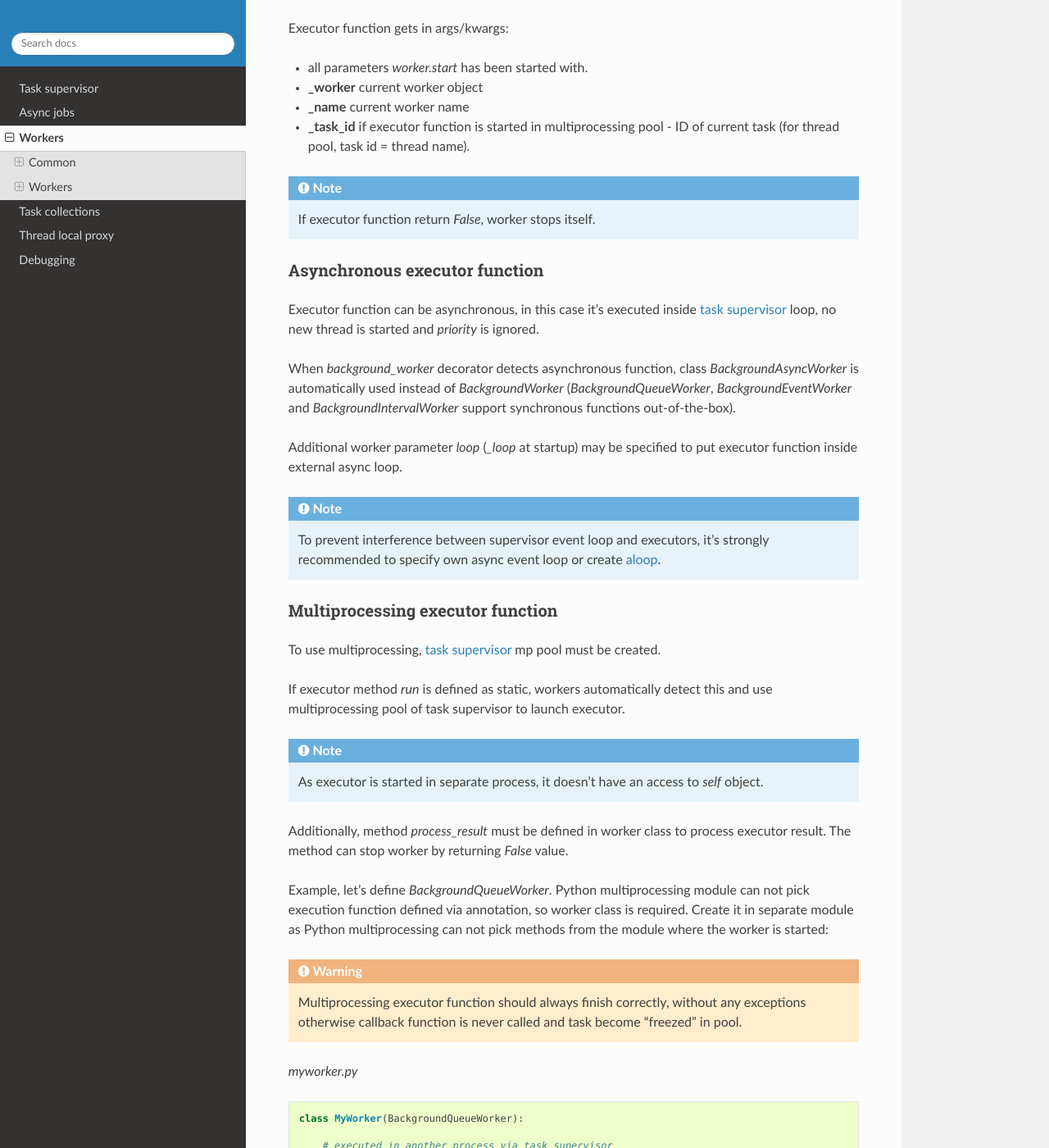
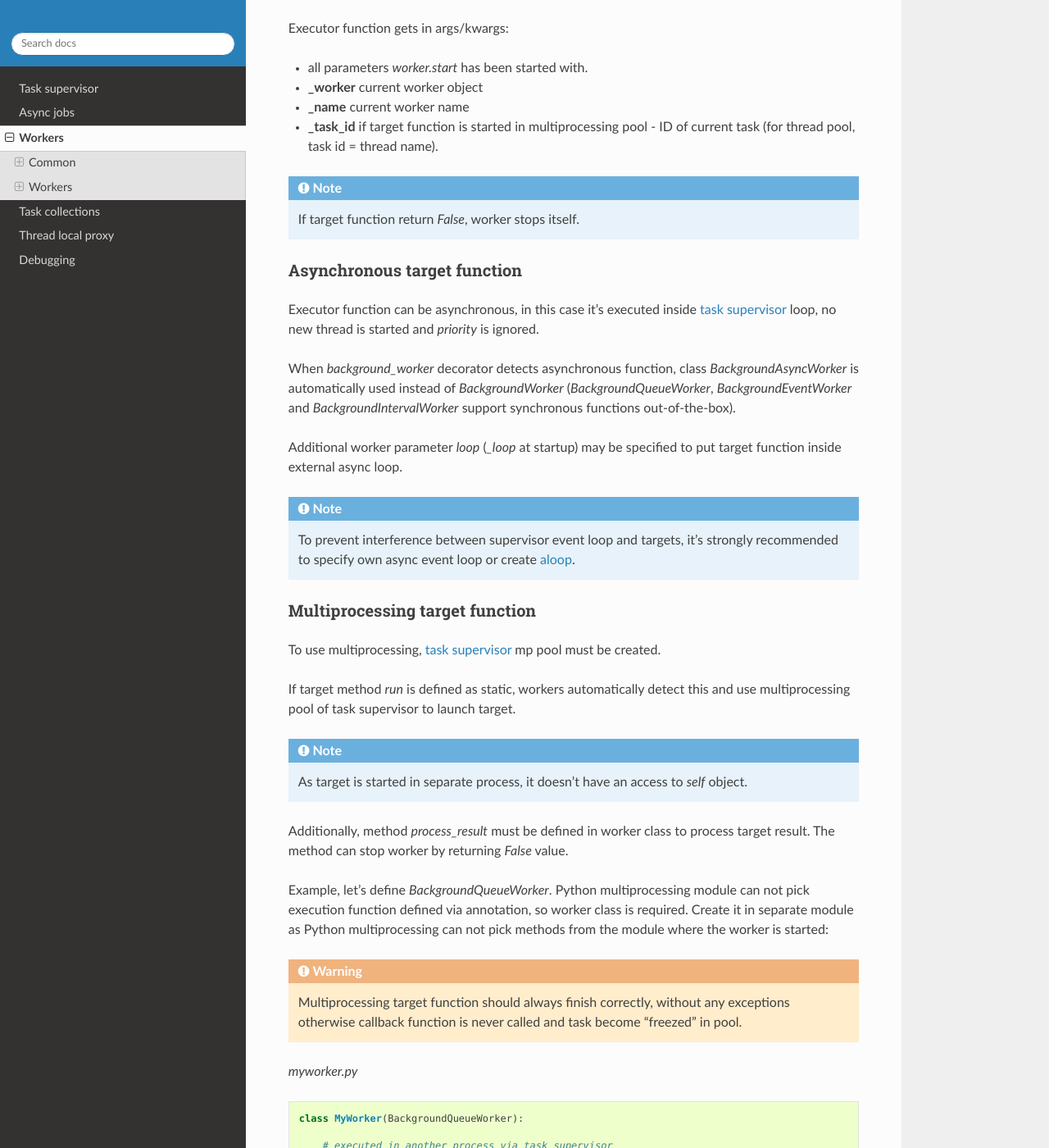
Before and after one commit to alttch/neotasker, a Sphinx documentation site: the page built from doc/workers.rst, in a window 1280 px wide and 1400 px high, scrolled down 1584 px. Shown: the whole window at 82% size. Built offline with Sphinx 7.4.7 and the Read the Docs theme 2.0.0, drawn with Linux system fonts in a browser that asks for light colours; some of the changed text lies outside the part shown.

Commit message:
executor -> target in docs

```diff
--- a/doc/workers.rst
+++ b/doc/workers.rst
@@ -1,7 +1,7 @@
 Workers
 *******
 
-Worker is an object which runs specified function (executor) in a loop.
+Worker is an object which runs specified function (target) in a loop.
 
 .. contents::
 
@@ -13,17 +13,17 @@ Worker parameters
 
 All workers support the following initial parameters:
 
-* **name** worker name (default: name of executor function if specified,
+* **name** worker name (default: name of target function if specified,
   otherwise: auto-generated UUID)
 
-* **func** executor function (default: *worker.run*)
+* **func** target function (default: *worker.run*)
 
 * **priority** worker thread priority
 
-* **o** special object, passed as-is to executor (e.g. object worker is running
+* **o** special object, passed as-is to target (e.g. object worker is running
   for)
 
-* **on_error** a function which is called, if executor raises an exception
+* **on_error** a function which is called, if target raises an exception
 
 * **on_error_kwargs** kwargs for *on_error* function
 
@@ -51,7 +51,7 @@ worker startup (first two - as *_name* and *_priority*)
 Executor function
 -----------------
 
-Worker executor function is either specified with annotation or named *run*
+Worker target function is either specified with annotation or named *run*
 (see examples below). The function should always have *\*\*kwargs* param.
 
 Executor function gets in args/kwargs:
@@ -60,14 +60,14 @@ Executor function gets in args/kwargs:
 
 * **_worker** current worker object
 * **_name** current worker name
-* **_task_id** if executor function is started in multiprocessing pool - ID of
+* **_task_id** if target function is started in multiprocessing pool - ID of
   current task (for thread pool, task id = thread name).
 
 .. note::
 
-    If executor function return *False*, worker stops itself.
+    If target function return *False*, worker stops itself.
 
-Asynchronous executor function
+Asynchronous target function
 ------------------------------
 
 Executor function can be asynchronous, in this case it's executed inside
@@ -80,30 +80,30 @@ When *background_worker* decorator detects asynchronous function, class
 *BackgroundIntervalWorker* support synchronous functions out-of-the-box).
 
 Additional worker parameter *loop* (*_loop* at startup) may be specified to put
-executor function inside external async loop.
+target function inside external async loop.
 
 .. note::
 
-   To prevent interference between supervisor event loop and executors, it's
+   To prevent interference between supervisor event loop and targets, it's
    strongly recommended to specify own async event loop or create
    :ref:`aloop<aloops>`.
 
-Multiprocessing executor function
+Multiprocessing target function
 ---------------------------------
 
 To use multiprocessing, :ref:`task supervisor<create_mp_pool>` mp pool must be
 created.
 
-If executor method *run* is defined as static, workers automatically detect
-this and use multiprocessing pool of task supervisor to launch executor.
+If target method *run* is defined as static, workers automatically detect
+this and use multiprocessing pool of task supervisor to launch target.
 
 .. note::
 
-    As executor is started in separate process, it doesn't have an access to
+    As target is started in separate process, it doesn't have an access to
     *self* object.
 
 Additionally, method *process_result* must be defined in worker class to
-process executor result. The method can stop worker by returning *False* value.
+process target result. The method can stop worker by returning *False* value.
 
 Example, let's define *BackgroundQueueWorker*. Python multiprocessing module
 can not pick execution function defined via annotation, so worker class is
@@ -112,7 +112,7 @@ methods from the module where the worker is started:
 
 .. warning::
 
-    Multiprocessing executor function should always finish correctly, without
+    Multiprocessing target function should always finish correctly, without
     any exceptions otherwise callback function is never called and task become
     "freezed" in pool.
 
@@ -150,13 +150,13 @@ Workers
 BackgroundWorker
 ----------------
 
-Background worker is a worker which continuously run executor function in a
+Background worker is a worker which continuously run target function in a
 loop without any condition. Loop of this worker is synchronous and is started
 in separate thread instantly.
 
 .. code:: python
 
-    # with annotation - function becomes worker executor
+    # with annotation - function becomes worker target
     from neotasker import background_worker
 
     @background_worker
@@ -186,14 +186,14 @@ in separate thread instantly.
 BackgroundAsyncWorker
 ---------------------
 
-Similar to *BackgroundWorker* but used for async executor functions. Has
+Similar to *BackgroundWorker* but used for async target functions. Has
 additional parameter *loop=* (*_loop* in start function) to specify either
 async event loop or :ref:`aloop<aloops>` object. By default either task
 supervisor event loop or task supervisor default aloop is used.
 
 .. code:: python
 
-    # with annotation - function becomes worker executor
+    # with annotation - function becomes worker target
     from neotasker import background_worker
 
     @background_worker
@@ -217,7 +217,7 @@ BackgroundQueueWorker
 ---------------------
 
 Background worker which gets data from asynchronous queue and passes it to
-synchronous or Asynchronous executor.
+synchronous or Asynchronous target.
 
 Queue worker is created as soon as annotator detects *q=True* or *queue=True*
 param. Default queue is *asyncio.queues.Queue*. If you want to use e.g.
@@ -225,7 +225,7 @@ priority queue, specify its class instead of just *True*.
 
 .. code:: python
 
-    # with annotation - function becomes worker executor
+    # with annotation - function becomes worker target
     from neotasker import background_worker
 
     @background_worker(q=True)
@@ -260,14 +260,14 @@ BackgroundEventWorker
 ---------------------
 
 Background worker which runs asynchronous loop waiting for the event and
-launches synchronous or asynchronous executor when it's happened.
+launches synchronous or asynchronous target when it's happened.
 
 Event worker is created as soon as annotator detects *e=True* or *event=True*
 param.
 
 .. code:: python
 
-    # with annotation - function becomes worker executor
+    # with annotation - function becomes worker target
     from neotasker import background_worker
 
     @background_worker(e=True)
@@ -296,14 +296,14 @@ method is thread-safe. If worker is triggered from the same asyncio loop,
 BackgroundIntervalWorker
 ------------------------
 
-Background worker which runs synchronous or asynchronous executor function with
+Background worker which runs synchronous or asynchronous target function with
 the specified interval or delay.
 
 Worker initial parameters:
 
-* **interval** run executor with a specified interval (in seconds)
-* **delay** delay *between* executor launches
-* **delay_before** delay *before* executor launch
+* **interval** run target with a specified interval (in seconds)
+* **delay** delay *between* target launches
+* **delay_before** delay *before* target launch
 
 Parameters *interval* and *delay* can not be used together. All parameters can
 be overriden during startup by adding *_* prefix (e.g.
@@ -325,7 +325,7 @@ detects one of the parameters above:
     myfunc.start()
     myfunc2.start()
 
-As well as event worker, **BackgroundIntervalWorker** supports manual executor
+As well as event worker, **BackgroundIntervalWorker** supports manual target
 triggering with *worker.trigger()* and *worker.trigger_threadsafe()*
 
 Sometimes it's required to call worker target function manually, without
```
Also changed, not shown: doc/supervisor.rst (+9 -9 lines).
